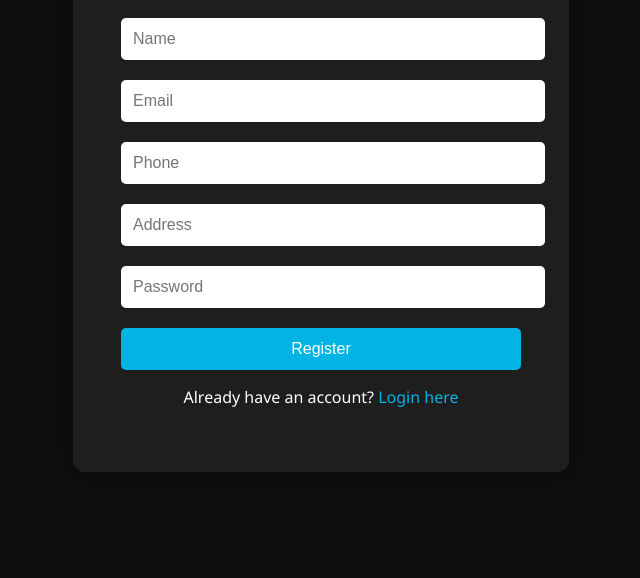
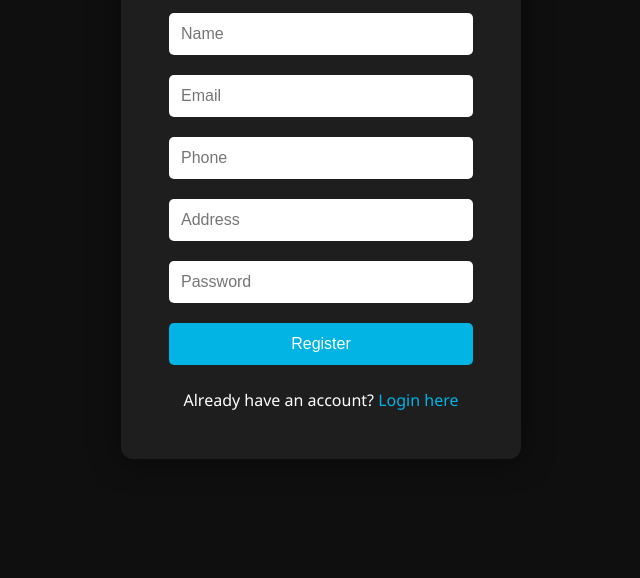
Before and after one commit to JCBailey1227/MBS-CS3365, a plain HTML site: page register.html in a window 1280 px wide. Shown: the part 222-800 px from the top of the page, without its empty margins (319-959 px from the left). Drawn offline with Linux system fonts and the light colour scheme.

Commit message:
Commit 3

```diff
--- a/register.html
+++ b/register.html
@@ -7,6 +7,13 @@
   <meta name="viewport" content="width=device-width, initial-scale=1.0"/>
   <title>Register - Movie Booking System</title>
   <style>
+    /* Styling for the border box and removes margin/padding */
+    * {
+      box-sizing: border-box;
+      margin: 0;
+      padding: 0;
+    }
+
     /* Styling the background for register page */
     body {
       background-color: #0f0f0f;
@@ -55,23 +62,48 @@
       font-size: 16px;
       color: white;
       cursor: pointer;
+      transition: all 0.2s ease;
       margin-top: 10px;
     }
+
+    /* Styling the button when hovered */
     button:hover {
       background-color: #0194bb;
+      transform: translateY(-2px);
+      box-shadow: 0 4px 8px rgba(0, 0, 0, 0.2);
     }
 
     /* Styling for link to return to login page */
     .link {
       text-align: center;
-      margin-top: 1em;
+      margin-top: 1.5rem;
     }
     .link a {
       color: #01b4e4;
+      margin-top: 0.4rem;
+      transition: all 0.2s ease;
       text-decoration: none;
+      position: relative;
     }
     .link a:hover {
-      text-decoration: underline;
+      color: #33c5ed;
+    }
+
+    /* Styling the lines underneath the links */
+    .link a::after {
+      content: '';
+      position: absolute;
+      width: 0;
+      height: 1px;
+      bottom: -2px;
+      left: 0;
+      background-color: #33c5ed;
+      transition: width 0.3s ease;
+    }
+
+    /* Styling the lines underneath the links when hovered */
+    .link a:hover::after {
+      width: 100%;
     }
   </style>
 </head>
```
Also changed, not shown: forgot.html (+10 -0 lines), loggedout.html (+2 -0 lines).
